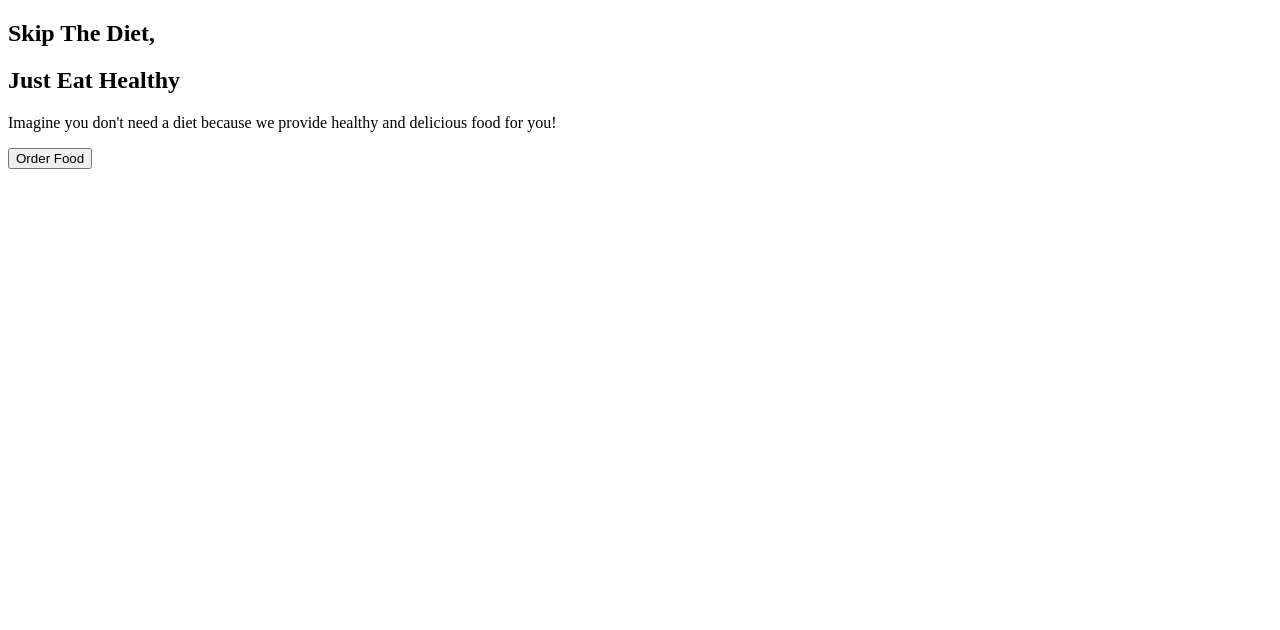
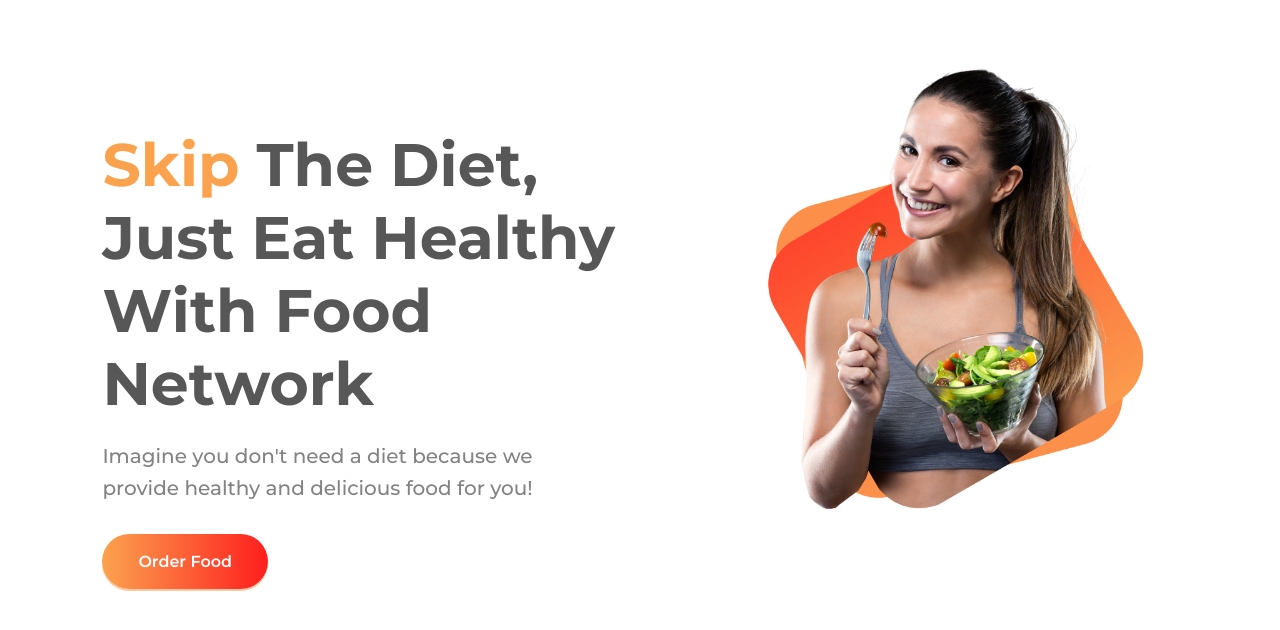
Before and after one commit to tahmina-97/eat-healthy, a plain HTML site: page index.html in a window 1280 px wide. Drawn offline with Linux system fonts and the light colour scheme.

Commit message:
first section

```diff
--- a/index.html
+++ b/index.html
@@ -4,16 +4,21 @@
     <meta charset="UTF-8">
     <meta http-equiv="X-UA-Compatible" content="IE=edge">
     <meta name="viewport" content="width=device-width, initial-scale=1.0">
+    <link rel="stylesheet" href="style.css">
     <title>Eat Healthy Food</title>
 </head>
 <body>
-    <section>
+    <section id="header-section" class="flexible-container">
+        <div class="half-width left-div">
+            <h1> <span class="color-orange">Skip</span> The Diet,</h1>
+            <h1>Just Eat Healthy</h1>
+            <h1>With Food Network</h1>
+            <p>Imagine you don't need a diet because we provide healthy and delicious food for you!</p>
+            <a class="btn" href="https://www.foodpanda.com/">Order Food</a>
+        </div>
+
         <div class="half-width">
-            <h1> <span>Skip</span> The Diet,</h1>
-            <h1>Just Eat Healthy</h1>
-            <h1></h1>
-            <p>Imagine you don't need a diet because we provide healthy and delicious food for you!</p>
-            <button>Order Food</button>
+            <img src="images/header-img.png" alt="">
         </div>
     </section>
 
--- a/style.css
+++ b/style.css
@@ -0,0 +1,62 @@
+@import url('https://fonts.googleapis.com/css2?family=Montserrat:wght@400;500;600;700;800&display=swap');
+
+*,
+*::after,
+*::before{
+    box-sizing: border-box;
+    padding: 0;
+    margin: 0;
+}
+body{
+    font-family: 'Montserrat', sans-serif;
+}
+
+.flexible-container{
+    display: flex;
+}
+
+.half-width{
+    width: 50%;
+}
+
+.half-width img{
+    width: 80%;
+    padding-left: 10%;
+    padding-top: 10%;
+}
+
+.color-orange{
+    color: #FBA24F;
+}
+
+.left-div{
+    margin-left: 8%;
+    margin-top: 10%;
+}
+
+h1{
+    font-size: 60px;
+    font-weight: 700;
+    color: #575757;
+}
+
+#header-section p{
+    width: 80%;
+    font-size: 20px;
+    font-weight: 500;
+    color: #828282;
+    margin: 20px 0;
+    line-height: 32px;
+}
+
+.btn{
+    display: inline-block;
+    text-decoration: none;
+    font-weight: 600;
+    color: #FFFFFF;
+    padding: 18px 36px;
+    border-radius: 30px;
+    background-image: linear-gradient(to right, #FBA24F , #FF1E1E);
+    margin-top: 10px;
+    box-shadow: 0px 2px rgba(252, 143, 73, 0.5);
+}
```
